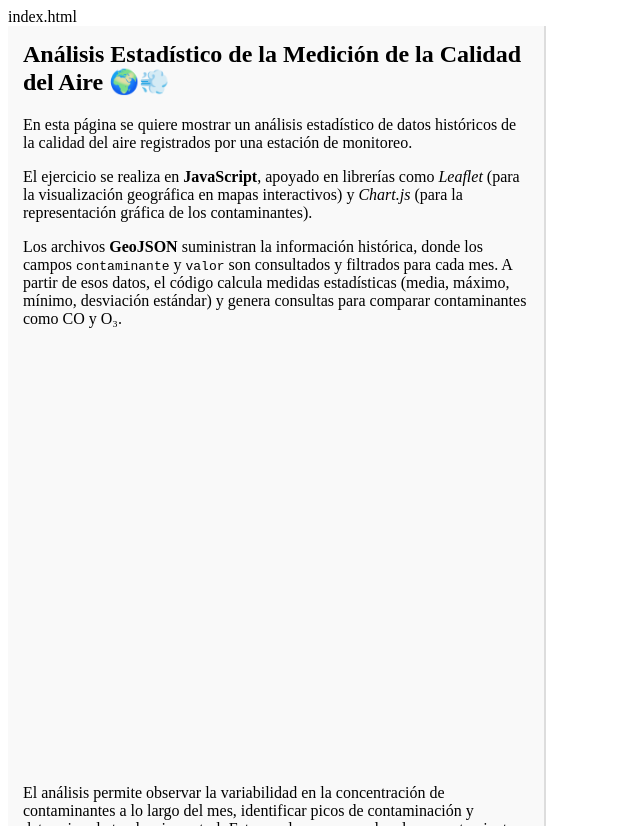
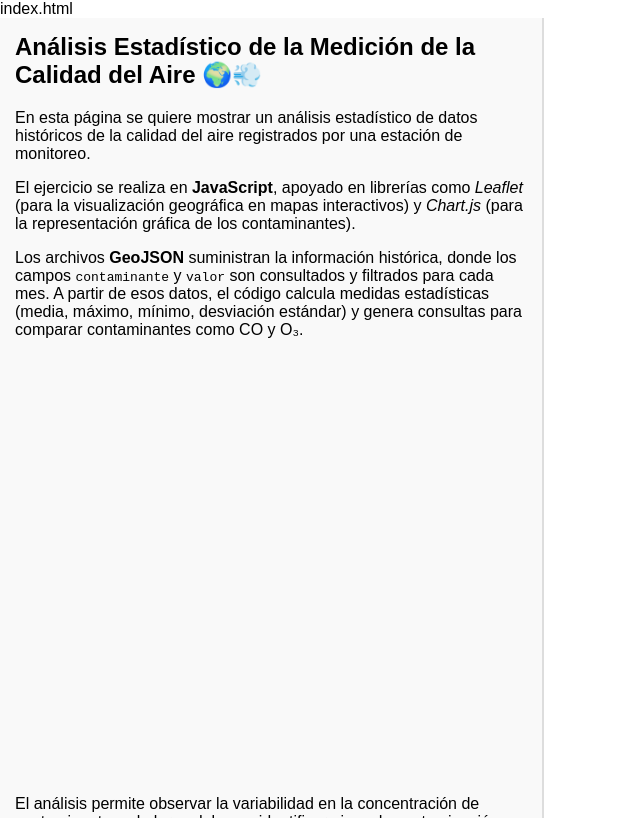
Before and after one commit to Andres23-bot/Proyecto-Final---POO, a plain HTML site: page docs/index.html in a window 1280 px wide. Shown: the whole page, without its empty margins (0-640 px from the left). Drawn offline with nearby package versions, Linux system fonts and the light colour scheme.

Commit message:
Update estilos.css

```diff
--- a/docs/estilos.css
+++ b/docs/estilos.css
@@ -1,5 +1,3 @@
-estilos.css
-
 body {
   margin: 0;
   font-family: Arial, sans-serif;
```
